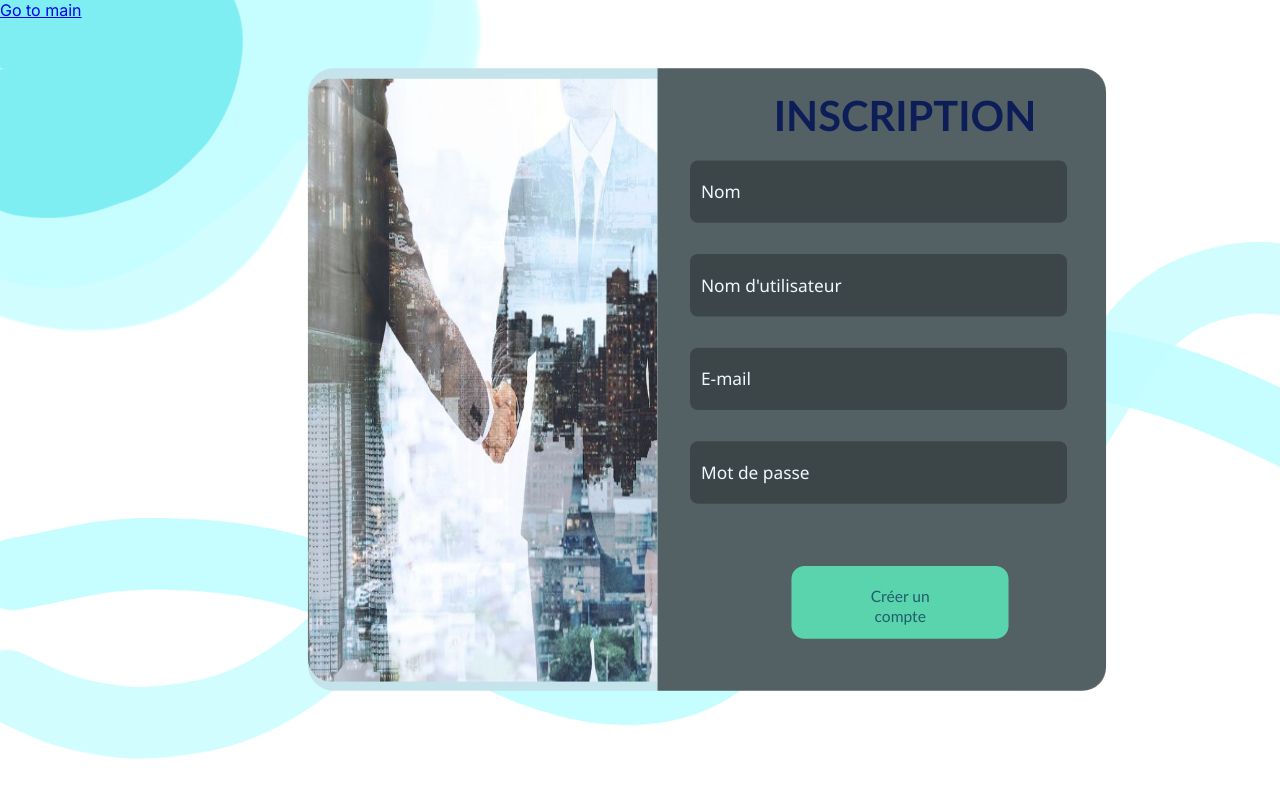
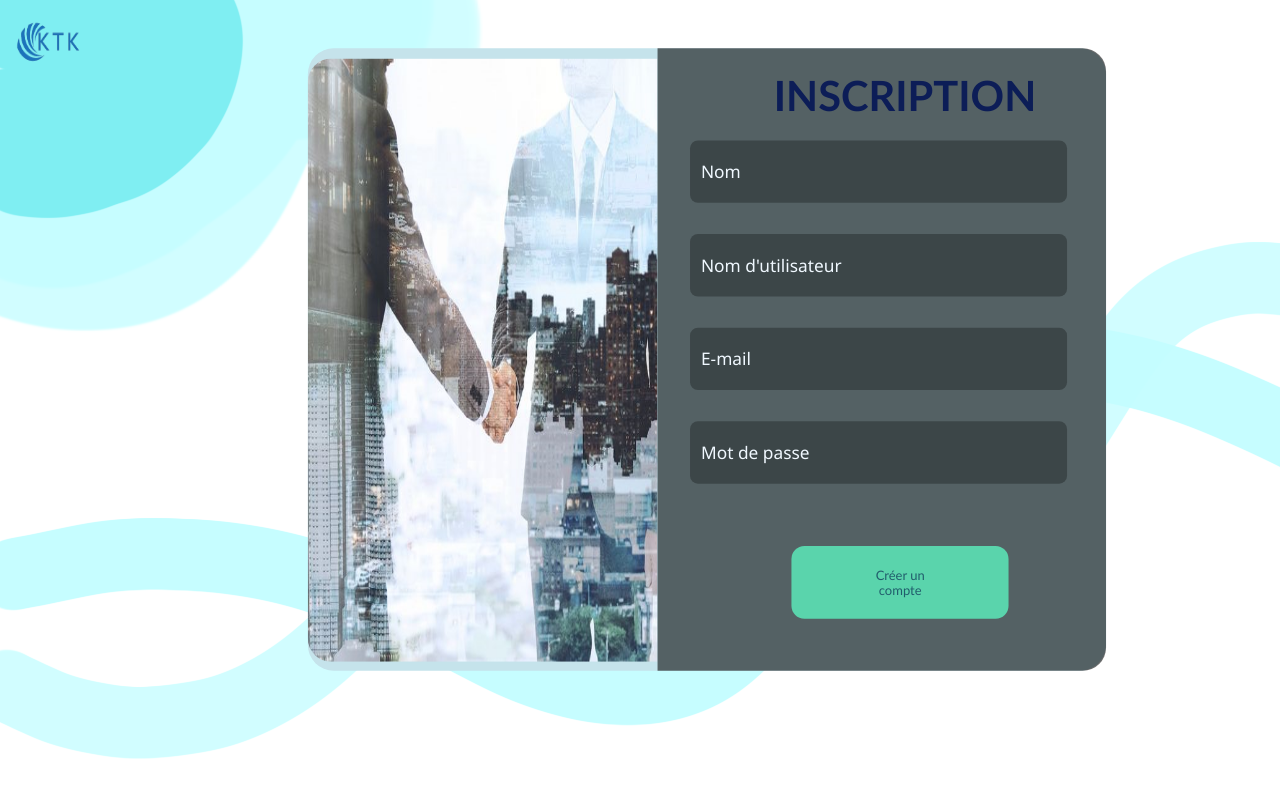
Before and after one commit to OUTER-DEV/KOTIKOKA-UI, a Next.js app in the folder kotikota-ui/: page /inscription in a window 1280 px wide. Built offline with nearby package versions, Linux system fonts and the light colour scheme; no server answers.

Commit message:
feat: update

```diff
--- a/kotikota-ui/src/app/(pages)/inscription/page.js
+++ b/kotikota-ui/src/app/(pages)/inscription/page.js
@@ -25,9 +25,12 @@ const Register = () => {
     return (
       <>
       <body>
-      <nav>
-          <Link href="/">Go to main</Link>
-        </nav>
+
+      <Link href="/">
+      <label>
+        <img className="_Logo" src="/images/mainLogo.png"></img>
+      </label></Link>
+
         <div className="container">
           <img className="_left" src="/images/b.png"></img>
           <div className="_right">
--- a/kotikota-ui/src/app/(pages)/inscription/signIn.css
+++ b/kotikota-ui/src/app/(pages)/inscription/signIn.css
@@ -34,9 +34,16 @@ body{
     background-color: rgba(0, 0, 0, 0.281);
     border-radius: 6px;
 }
+
+._Logo{
+    margin-top: -10%;
+    position: absolute;
+    z-index: -1;
+    width: 100px;
+    height: 100px;
+}
 ._bton{
-    padding-top: 2vh;
-    padding-bottom: 2vh;
+    padding: 1vh 0;
     padding-right: 6vh;
     padding-left: 6vh;
     width: 13vw;
@@ -50,7 +57,7 @@ body{
     margin-bottom: 5vh;
     transition: 1s;
     font-family: 'Trebuchet MS', 'Lucida Sans Unicode', 'Lucida Grande', 'Lucida Sans', Arial, sans-serif;
-    font-size: 12px;
+    font-size: 10px;
 }
 h1{
     padding-top: 2vh;
--- a/kotikota-ui/src/app/page.js
+++ b/kotikota-ui/src/app/page.js
@@ -24,7 +24,7 @@ export default function Home() {
             <div className="options">
                 <div className="login">
                     <img className="user" src="/images/login.png" alt=""/>
-                    <Link href="/connexion" onClick={document.location.reload}>SE CONNECTER</Link>
+                    <Link href="/connexion" onClick={ document.location.reload}>SE CONNECTER</Link>
                 </div>
                 <div className="search">
                     <img className="research" src="/images/mainSearch.png" alt="research"/>
```
